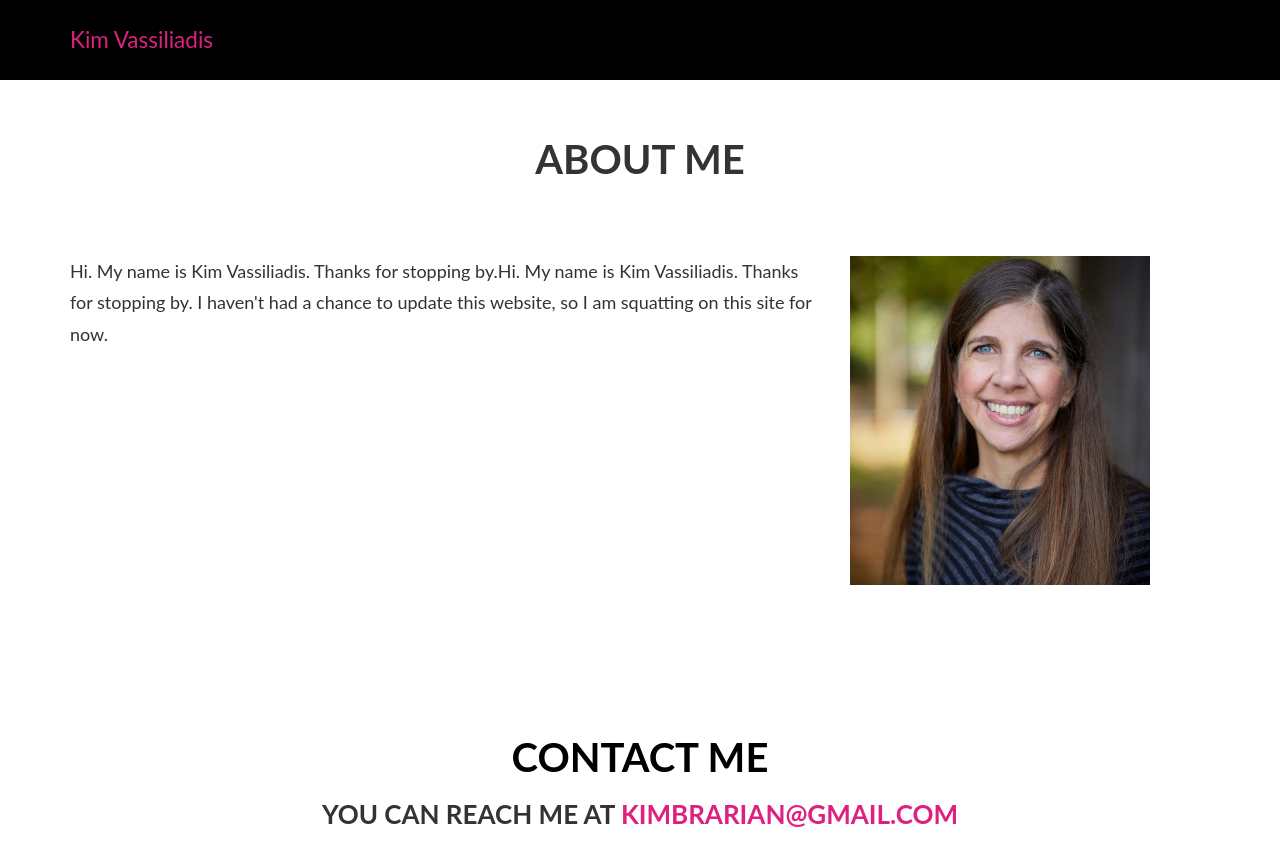
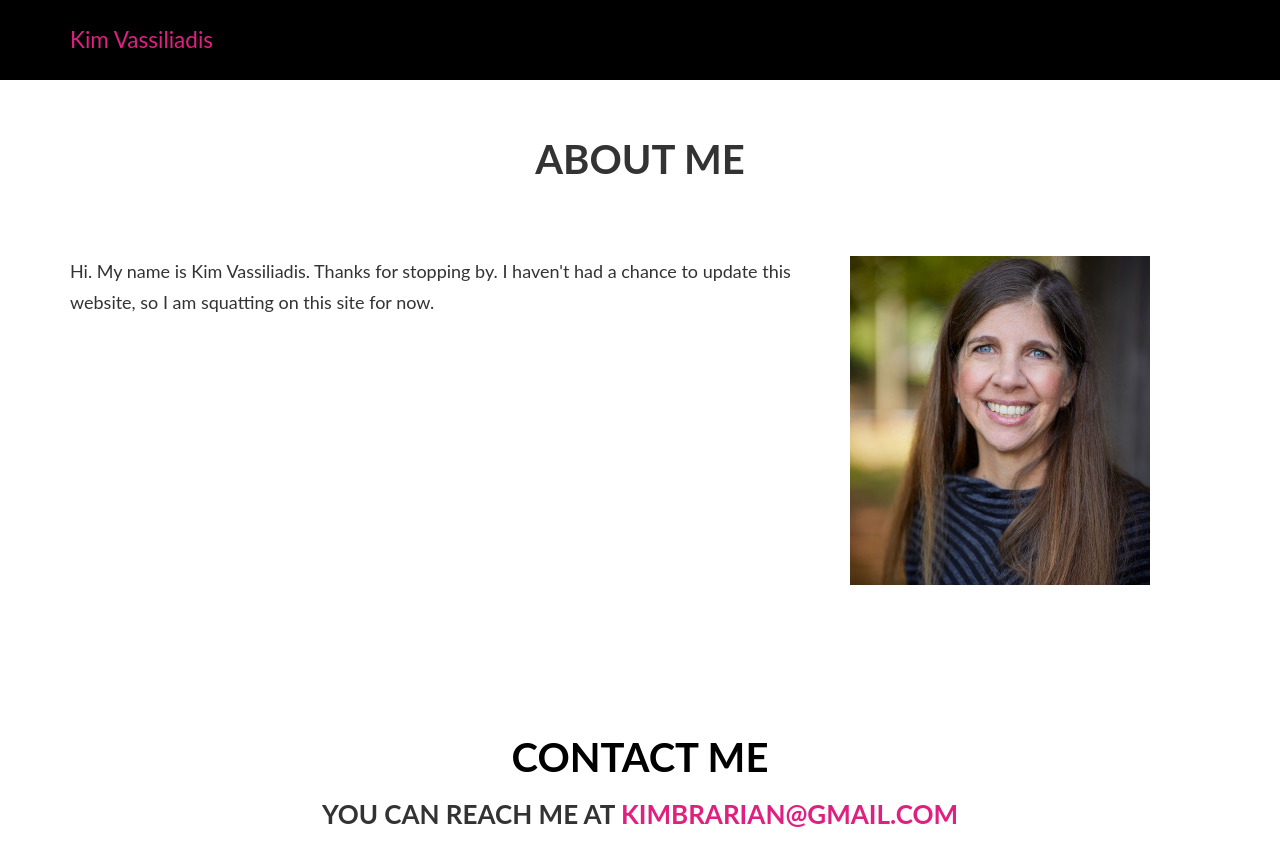
Before and after one commit to kimbrarian/jekyll, a Jekyll site: the page built from index.html, in a window 1280 px wide and 900 px high, scrolled down 665 px. Shown: the top 866 px of the window. Built offline with Jekyll 4.4.1, drawn with Linux system fonts in a browser that asks for light colours.

Commit message:
Update about.html

```diff
--- a/_includes/about.html
+++ b/_includes/about.html
@@ -10,7 +10,7 @@ n <!-- About Section -->
             <div class="row">
 
                     <div class="col-xs-12 col-sm-12 col-lg-8">
-                        <p style="font-size:18px;">Hi. My name is Kim Vassiliadis. Thanks for stopping by.Hi. My name is Kim Vassiliadis. Thanks for stopping by.
+                        <p style="font-size:18px;">Hi. My name is Kim Vassiliadis. Thanks for stopping by.
                             I haven't had a chance to update this website, so I am squatting on this site for now. </p>
 
                           <!--
```
